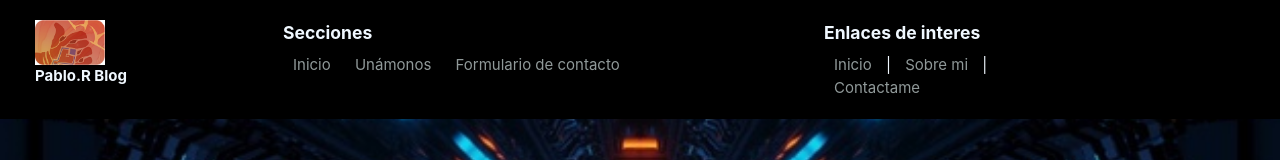
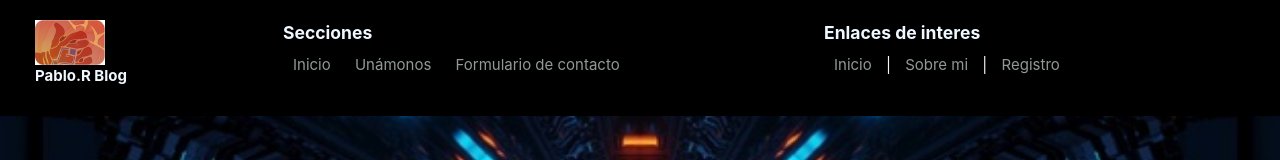
Before and after one commit to EMPIRE089/VRHogar, a plain HTML site: page registro.html in a window 1280 px wide. Shown: the top 160 px of the page. Drawn offline with Linux system fonts and the light colour scheme.

Commit message:
Cambio de nombre Contactame por Registro

```diff
--- a/contactame.html
+++ b/registro.html
@@ -4,7 +4,7 @@
 
 <head>
   <meta charset="UTF-8">
-  <title>Contactame</title>
+  <title>Registro</title>
 
     <script src="https://kit.fontawesome.com/9ba46bf25f.js" crossorigin="anonymous"></script>
 
@@ -44,7 +44,7 @@
         <h3>Enlaces de interes</h3>
         <span class="menu__botones"><a href="index.html">Inicio</a></span> |
         <span class="menu__botones"><a href="sobre%20mi.html">Sobre mi</a></span> |
-        <span class="menu__botones"><a href="contactame.html">Contactame</a></span>
+        <span class="menu__botones"><a href="registro.html">Registro</a></span>
     </div>
 </div>
 </header>
```
Also changed, not shown: index.html (+1 -1 lines), sobre mi.html (+1 -1 lines).
